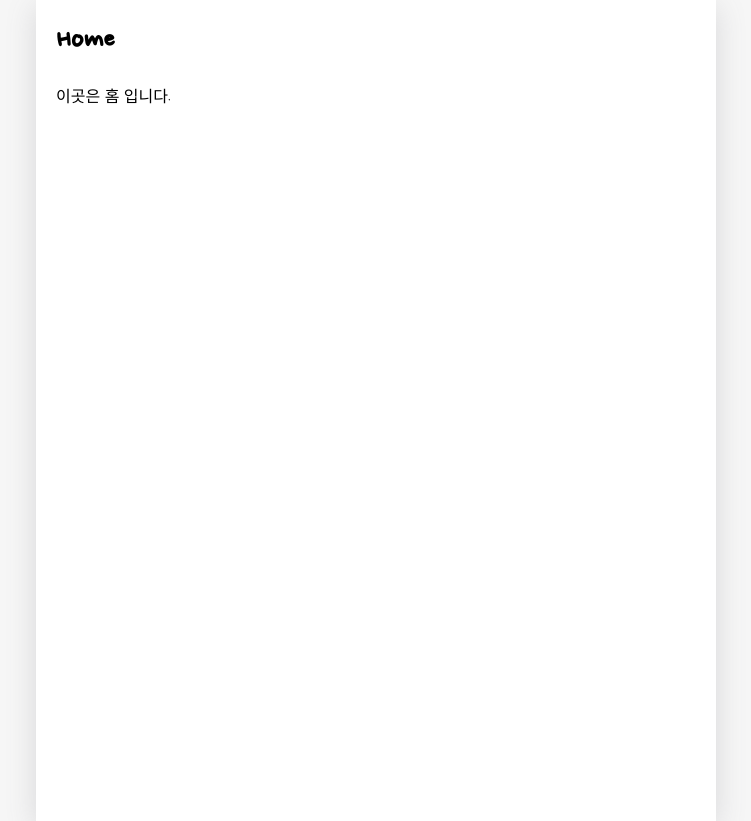
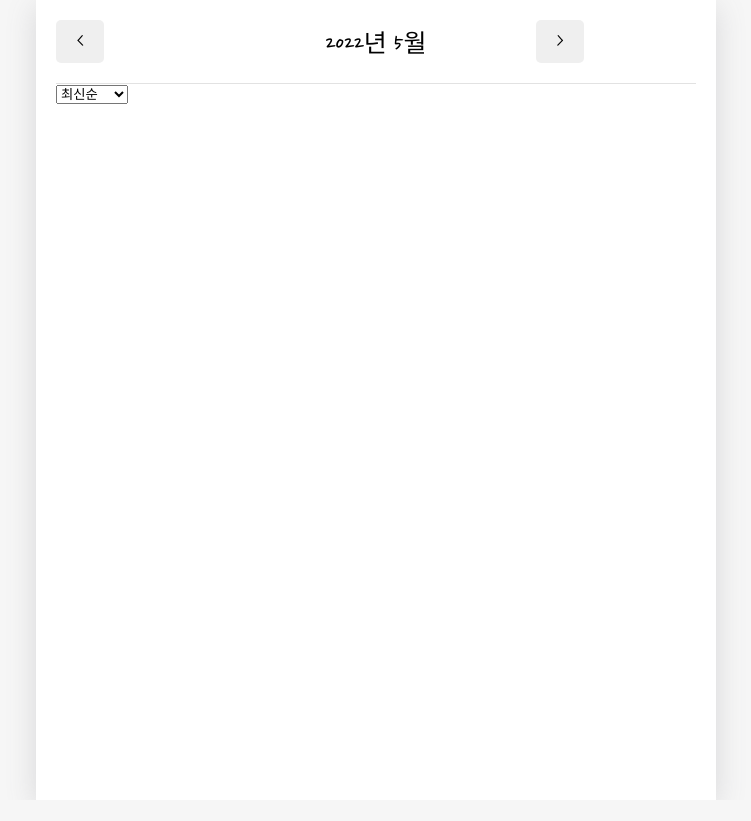
Before and after one commit to MunjeongDev/emotion-diary, a React (Create React App) app: page / in a window 1280 px wide. Shown: the whole page, without its empty margins (264-1015 px from the left). After the commit the page ends 800 px from the top, so only its background shows below. Built offline with nearby package versions, Linux system fonts and the light colour scheme; a web font is replaced by a local one.

Commit message:
DiaryList.js: 최신순 오래된순 필터

```diff
--- a/src/App.js
+++ b/src/App.js
@@ -41,8 +41,41 @@
 export const DiaryStateContext = React.createContext();
 export const DiaryDispatchContext = React.createContext();
 
+const dummyData = [
+  {
+    id: 1,
+    emotion: 1,
+    content: "오늘의일기 1번",
+    date: 1653114273312,
+  },
+  {
+    id: 2,
+    emotion: 2,
+    content: "오늘의일기 2번",
+    date: 1653114273313,
+  },
+  {
+    id: 3,
+    emotion: 3,
+    content: "오늘의일기 1번",
+    date: 1653114273314,
+  },
+  {
+    id: 4,
+    emotion: 4,
+    content: "오늘의일기 4번",
+    date: 1653114273315,
+  },
+  {
+    id: 5,
+    emotion: 5,
+    content: "오늘의일기 5번",
+    date: 1653114273316,
+  },
+];
+
 function App() {
-  const [data, dispatch] = useReducer(reducer, []);
+  const [data, dispatch] = useReducer(reducer, [dummyData]);
 
   const dataId = useRef(0);
   // CREATE
--- /dev/null
+++ b/src/components/DiaryList.js
@@ -0,0 +1,51 @@
+import { useState } from "react";
+
+const sortOptionList = [
+  { value: "latest", name: "최신순" },
+  { value: "oldest", name: "오래된순" },
+];
+
+const ControlMenu = ({ value, onChange, optionList }) => {
+  return (
+    <select value={value} onChange={(e) => onChange(e.target.value)}>
+      {optionList.map((it, idx) => (
+        <option key={idx} value={it.value}>
+          {it.name}
+        </option>
+      ))}
+    </select>
+  );
+};
+
+const DiaryList = ({ diaryList }) => {
+  const [sortType, setSortType] = useState("latest");
+
+  const getProcessedDiaryList = () => {
+    const compare = (a, b) => {
+      if (sortType === "latest") {
+        return parseInt(b.date) - parseInt(a.date);
+      } else {
+        return parseInt(a.date) - parseInt(b.date);
+      }
+    };
+
+    const copyList = JSON.parse(JSON.stringify(diaryList));
+    const sortedList = copyList.sort(compare);
+    return sortedList;
+  };
+
+  return (
+    <div>
+      <ControlMenu
+        value={sortType}
+        onChange={setSortType}
+        optionList={sortOptionList}
+      />
+      {diaryList.map((it) => (
+        <div key={it.id}>{it.content}</div>
+      ))}
+    </div>
+  );
+};
+
+export default DiaryList;
--- a/src/components/MyHeader.js
+++ b/src/components/MyHeader.js
@@ -3,7 +3,7 @@
     <header>
       <div className="head_btn_left">{leftChild}</div>
       <div className="head_text">{headText}</div>
-      <div className="head_btn_rigth">{rightChild}</div>
+      <div className="head_btn_right">{rightChild}</div>
     </header>
   );
 };
--- a/src/pages/Home.js
+++ b/src/pages/Home.js
@@ -1,10 +1,66 @@
+import { useContext, useEffect, useState } from "react";
+import { DiaryStateContext } from "../App";
+
+import MyHeader from "./../components/MyHeader";
+import MyButton from "./../components/MyButton";
+import DiaryList from "./../components/DiaryList";
+
 const Home = () => {
+  const diaryList = useContext(DiaryStateContext);
+
+  const [data, setData] = useState([]);
+  const [curDate, setCurDate] = useState(new Date());
+  console.log(curDate);
+  const headText = `${curDate.getFullYear()}년 ${curDate.getMonth() + 1}월`;
+
+  useEffect(() => {
+    if (diaryList >= 1) {
+      const firstDay = new Date(
+        curDate.getFullYear(),
+        curDate.getMonth(),
+        1
+      ).getTime();
+
+      const lastDay = new Date(
+        curDate.getFullYear(),
+        curDate.getMonth() + 1,
+        0
+      ).getTime();
+
+      setData(
+        diaryList.filter((it) => firstDay <= it.date && it.date <= lastDay)
+      );
+    }
+  }, [diaryList, curDate]);
+
+  useEffect(() => {
+    console.log(data);
+  }, [data]);
+
+  const increaseMonth = () => {
+    setCurDate(
+      new Date(curDate.getFullYear(), curDate.getMonth() + 1, curDate.getDate())
+    );
+  };
+  const decreaseMonth = () => {
+    setCurDate(
+      new Date(curDate.getFullYear(), curDate.getMonth() - 1, curDate.getDate())
+    );
+  };
+
   return (
     <div>
-      <h1>Home</h1>
-      <p>이곳은 홈 입니다.</p>
+      <MyHeader
+        headText={headText}
+        leftChild={<MyButton text={"<"} onClick={() => {}} />}
+        rightChild={<MyButton text={">"} onClick={() => {}} />}
+      />
+      <DiaryList diaryList={data} />
     </div>
   );
 };
 
+DiaryList.defaultProps = {
+  diaryList: [],
+};
 export default Home;
```
